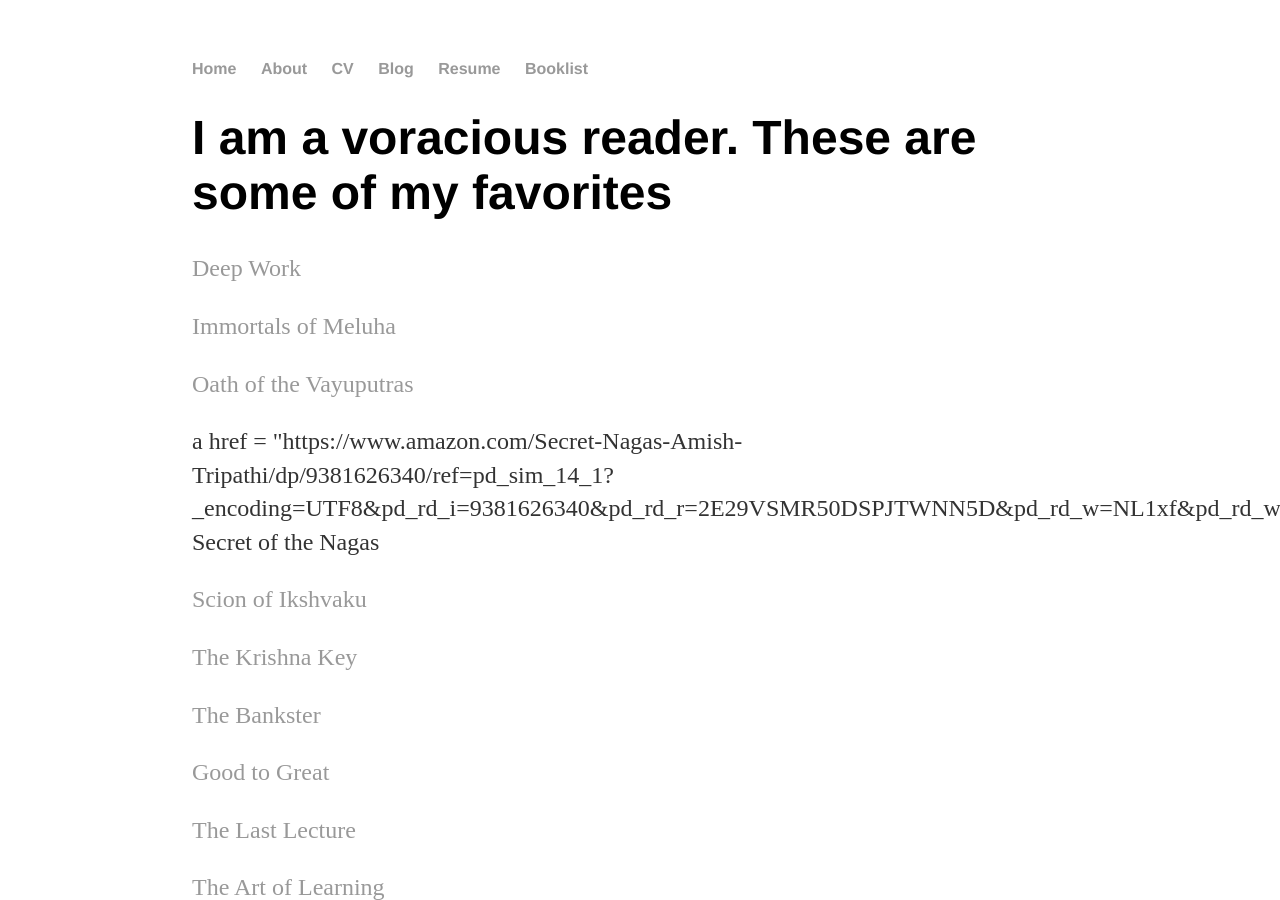
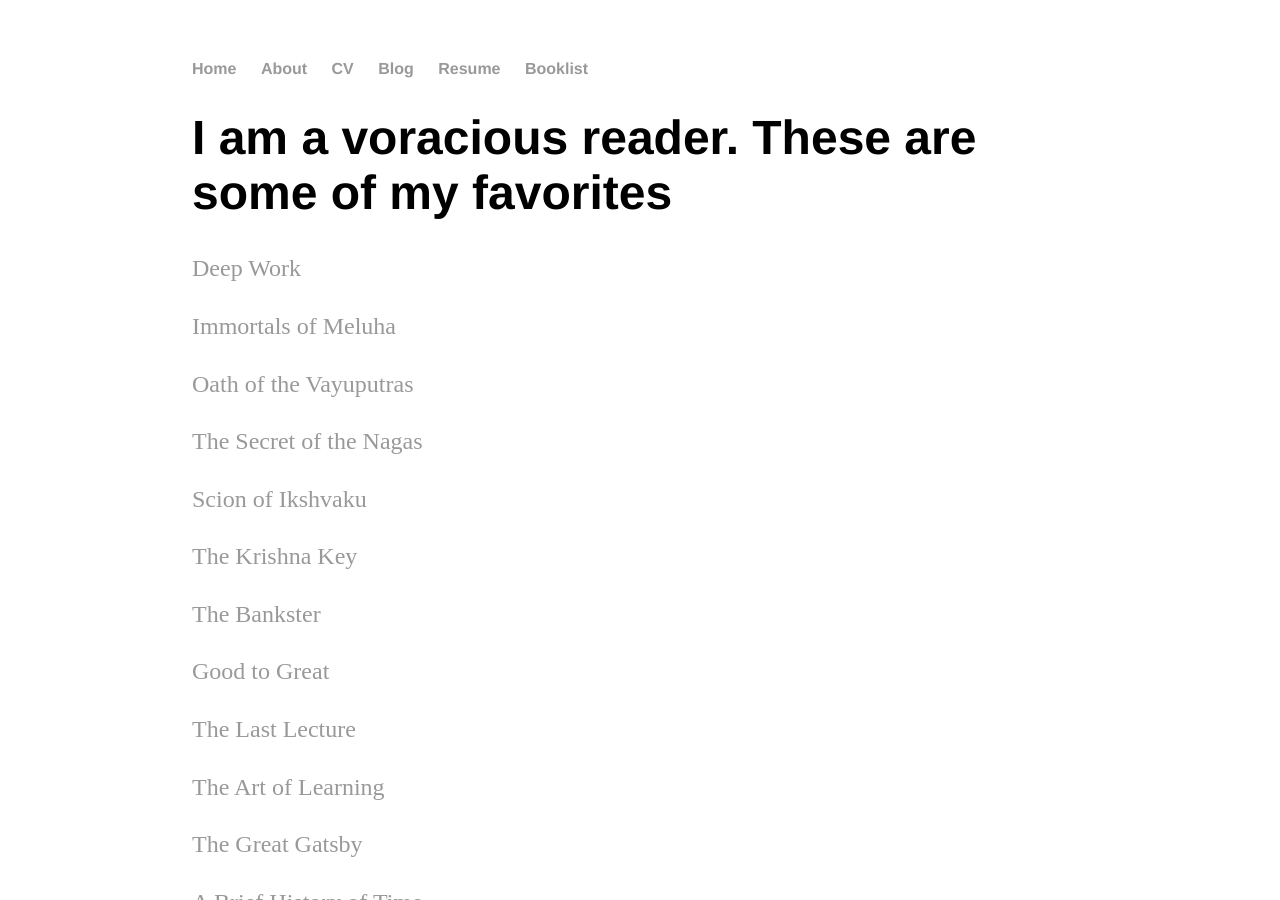
Before and after one commit to Anirudh257/Anirudh257.github.io, a Jekyll site: the page built from Books/index.html, in a window 1280 px wide and 900 px high. Built offline with Jekyll 4.4.1, drawn with Linux system fonts in a browser that asks for light colours.

Commit message:
Update index.html

```diff
--- a/Books/index.html
+++ b/Books/index.html
@@ -11,7 +11,7 @@
 
   <p><a href = "https://www.amazon.com/Vayuputras-Shiva-Trilogy-Amish-Tripathi/dp/1681445026/ref=sr_1_1?ie=UTF8&qid=1514274537&sr=8-1&keywords=oath+of+vayuputra">Oath of the Vayuputras</a></p>
 
-  <p>a href =  "https://www.amazon.com/Secret-Nagas-Amish-Tripathi/dp/9381626340/ref=pd_sim_14_1?_encoding=UTF8&pd_rd_i=9381626340&pd_rd_r=2E29VSMR50DSPJTWNN5D&pd_rd_w=NL1xf&pd_rd_wg=iFfVH&psc=1&refRID=2E29VSMR50DSPJTWNN5D">The Secret of the Nagas</a></p>
+  <p><a href =  "https://www.amazon.com/Secret-Nagas-Amish-Tripathi/dp/9381626340/ref=pd_sim_14_1?_encoding=UTF8&pd_rd_i=9381626340&pd_rd_r=2E29VSMR50DSPJTWNN5D&pd_rd_w=NL1xf&pd_rd_wg=iFfVH&psc=1&refRID=2E29VSMR50DSPJTWNN5D">The Secret of the Nagas</a></p>
 
   <p><a href = "https://www.amazon.com/Scion-Ikshvaku-Chandra-Amish-Tripathi/dp/9385152149/ref=pd_cp_14_4?_encoding=UTF8&pd_rd_i=9385152149&pd_rd_r=7T0JFQ7TPQFF6ZCCR23B&pd_rd_w=nZ1fj&pd_rd_wg=G14pk&psc=1&refRID=7T0JFQ7TPQFF6ZCCR23B">Scion of Ikshvaku</a></p>
 
```
